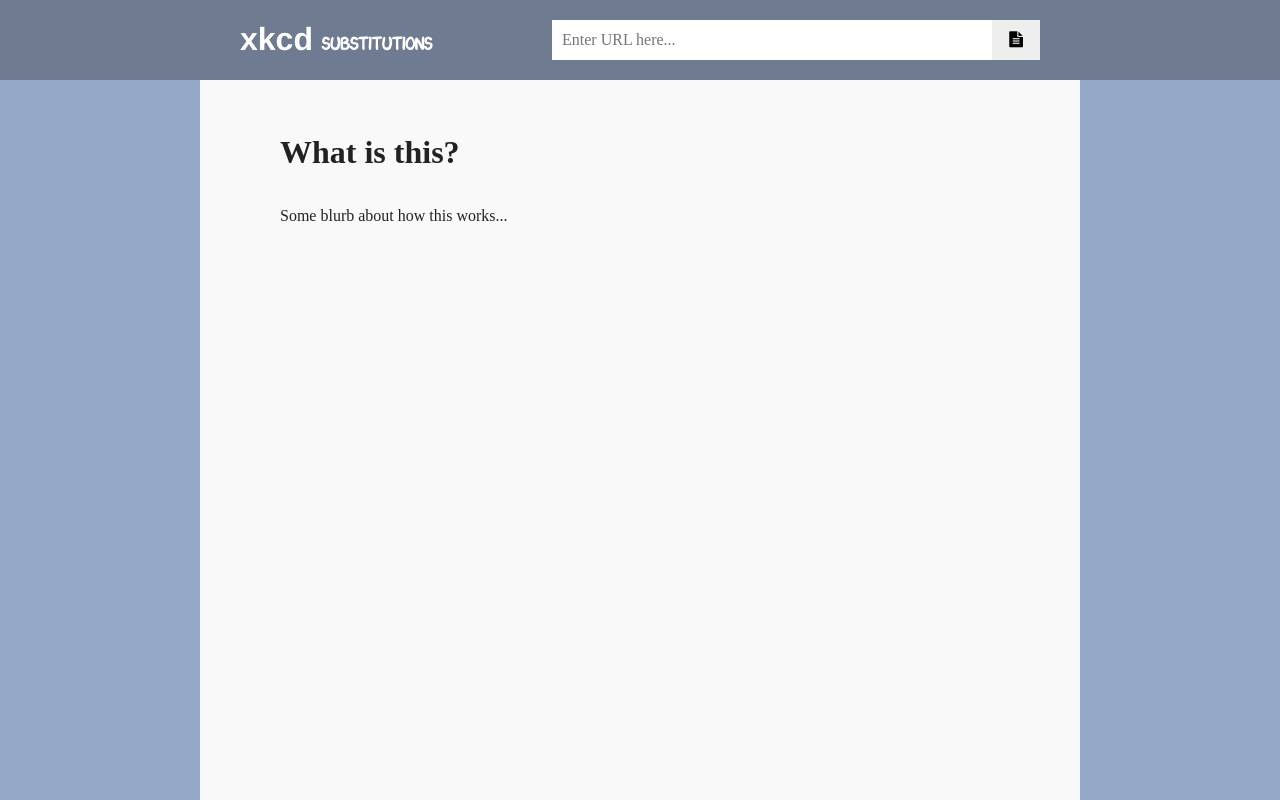
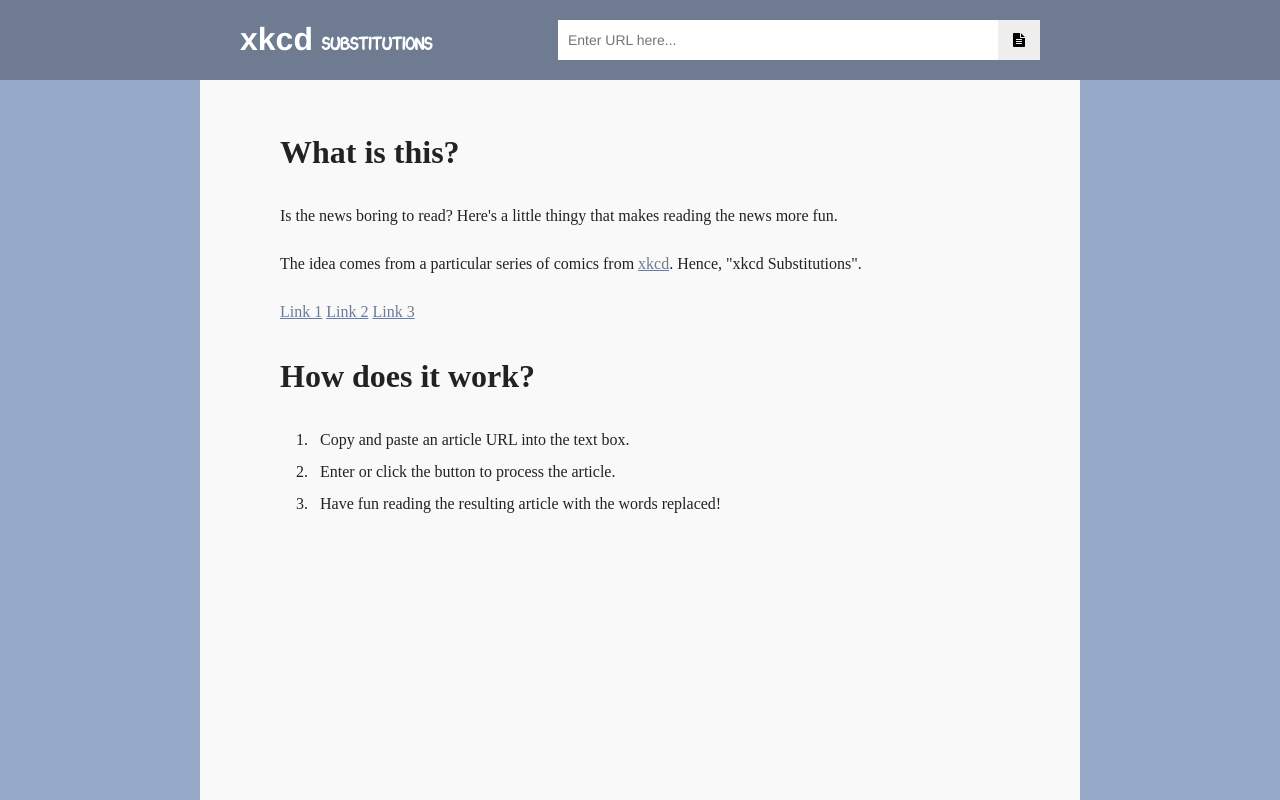
Before and after one commit to U-DON/xkcd_substitutions, a Flask app: page / in a window 1280 px wide. Run offline with Flask 2, Linux system fonts and the light colour scheme; parts of the project's set-up code (start-up, migrations or seed data) failed here and were passed over; some libraries are stand-ins or nearby versions.

Commit message:
More styling changes. Updated index page with a little more info. "Logo" is now a link.

```diff
--- a/static/style.css
+++ b/static/style.css
@@ -33,9 +33,20 @@ header > div
     width: 800px;
 }
 
-header h1
+#logo
 {
     font-family: Helvetica, Arial, Sans-Serif;
+}
+
+#logo > a
+{
+    color: #ffffff;
+    text-decoration: none;
+}
+
+#logo .xkcd-font
+{
+    font-size: 0.5em;
 }
 
 .xkcd-font
@@ -43,14 +54,11 @@ header h1
     font-family: xkcd;
 }
 
-header .xkcd-font
-{
-    font-size: 0.5em;
-}
-
 #xkcd-form
 {
     flex-grow: 1;
+    font-family: Helvetica, Arial, Sans-Serif;
+    font-size: 14px;
     margin-left: auto;
     text-align: right;
 }
@@ -59,7 +67,6 @@ header .xkcd-font
 {
     border: 0;
     box-sizing: padding-box;
-    font-family: serif;
     height: 40px;
     padding: 0 10px;
     width: 420px;
@@ -67,7 +74,7 @@ header .xkcd-font
 
 #xkcd-form input:focus
 {
-    box-shadow: 0 0 2px 1px #99ddee;
+    box-shadow: inset 0 0 1px 1px #99ddee;
 }
 
 #xkcd-form button
@@ -76,7 +83,6 @@ header .xkcd-font
     border: 0;
     cursor: pointer;
     float: right;
-    font-family: serif;
     height: 40px;
     outline: none;
     padding: 0 10px;
@@ -109,7 +115,7 @@ header .xkcd-font
     box-sizing: content-box;
     color: #222222;
     flex: 1;
-    font-family: serif;
+    font-family: "Times New Roman", serif;
     font-size: 16px;
     line-height: 2em;
     margin: 0;
@@ -125,18 +131,6 @@ header .xkcd-font
     max-width: 100%;
 }
 
-#content figure
-{
-    margin: 0;
-    padding: 0;
-}
-
-#content pre
-{
-    white-space: pre-wrap;
-    word-wrap: break-word;
-}
-
 #content h1
 {
     margin: 0 0 0.5em 0;
@@ -147,15 +141,33 @@ header .xkcd-font
 {
     color: #6e7b91;
 }
-
-figure
+#content figure
 {
     font-size: 0.75em;
+    margin: 0;
+    padding: 0;
 }
 
-p
+#content ol,
+#content ul
+{
+    padding: 0 2em;
+}
+
+#content li
+{
+    padding-left: 0.5em;
+}
+
+#content p
 {
     font-size: 1em;
+}
+
+#content pre
+{
+    white-space: pre-wrap;
+    word-wrap: break-word;
 }
 
 .substitution
--- a/templates/index.html
+++ b/templates/index.html
@@ -1,7 +1,9 @@
 {% extends "base.html" %}
 {% block header %}
 <div>
-<h1>xkcd <span class="xkcd-font">Substitutions</span></h1>
+    <h1 id="logo">
+        <a href="{{ url_for('index') }}">xkcd <span class="xkcd-font">Substitutions</span></a>
+    </h1>
     <form id="xkcd-form" action="/generate" method="POST">
         <input id="url" name="url" type="text" placeholder="Enter URL here..." />
         <button type="submit">
@@ -13,5 +15,17 @@
 {% endblock %}
 {% block content %}
 <h1>What is this?</h1>
-<p>Some blurb about how this works...</p>
+<p>Is the news boring to read? Here's a little thingy that makes reading the news more fun.</p>
+<p>The idea comes from a particular series of comics from <a href="https://xkcd.com/">xkcd</a>. Hence, "xkcd Substitutions".</p>
+<p>
+    <a href="https://xkcd.com/1288/">Link 1</a>
+    <a href="https://xkcd.com/1625/">Link 2</a>
+    <a href="https://xkcd.com/1679/">Link 3</a>
+</p>
+<h1>How does it work?</h1>
+<ol>
+    <li>Copy and paste an article URL into the text box.</li>
+    <li>Enter or click the button to process the article.</li>
+    <li>Have fun reading the resulting article with the words replaced!</li>
+</ol>
 {% endblock %}
```
Lines whose indentation alone changed are shown as unchanged.
